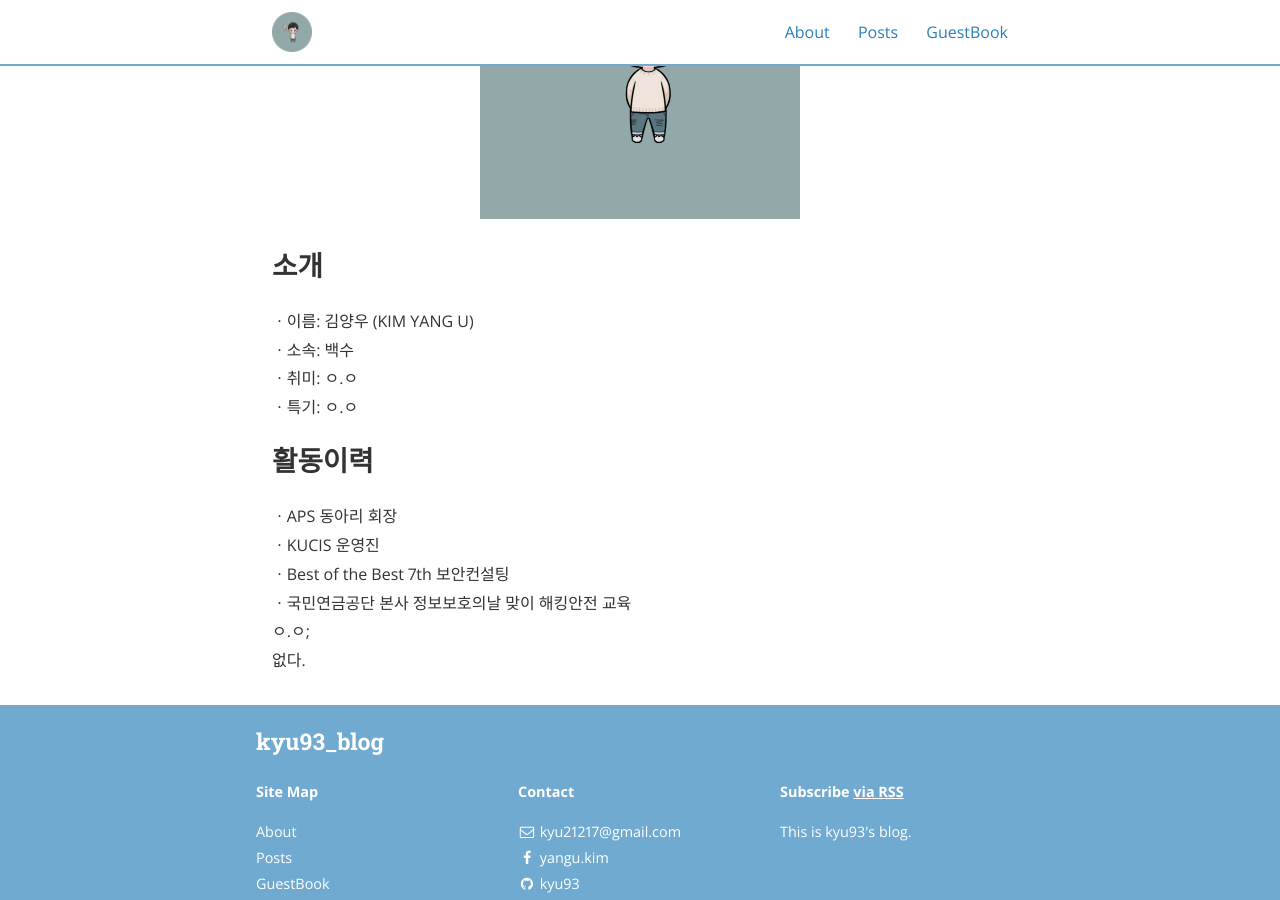
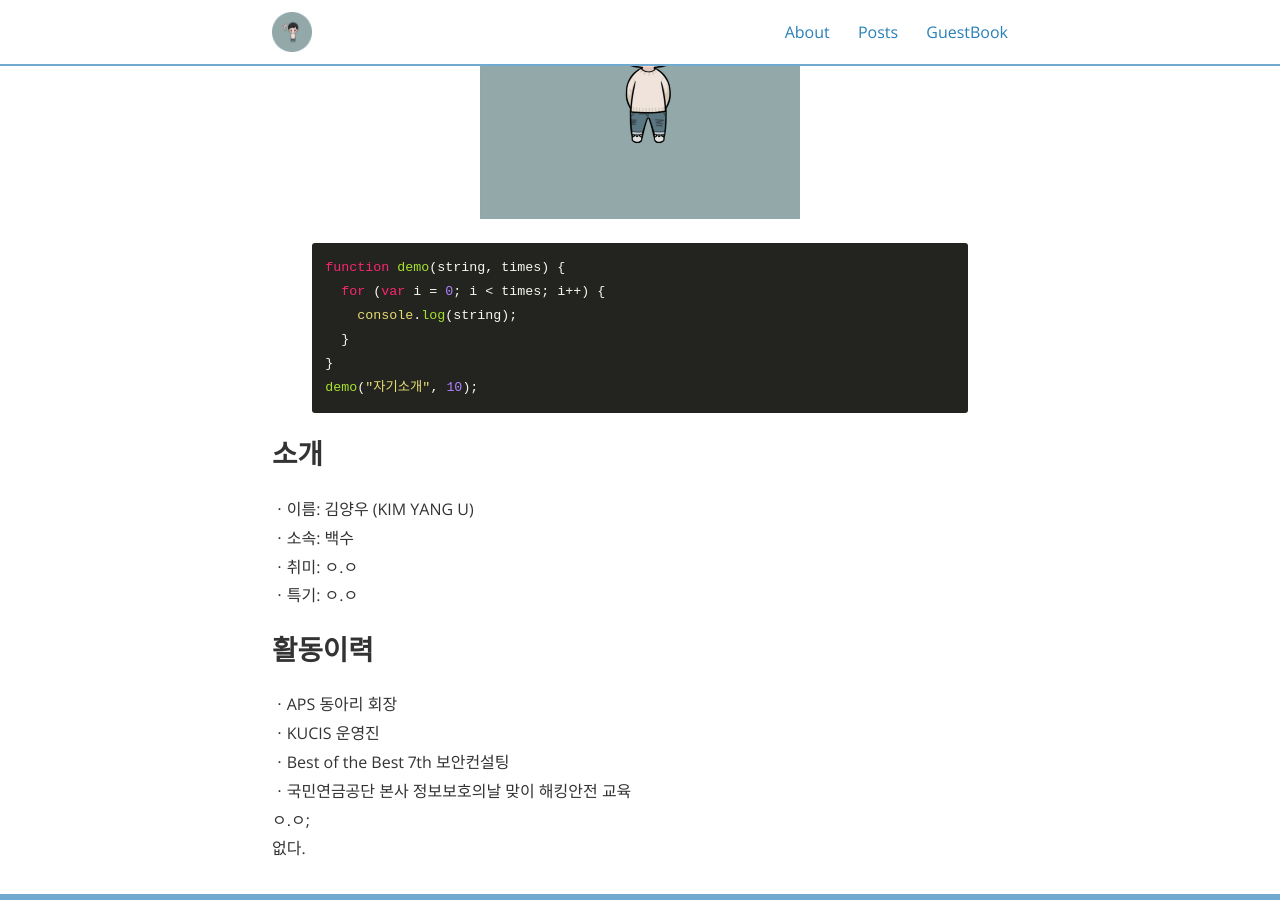
Before and after one commit to kyu93/kyu93.github.io, a Jekyll site: the page built from about.md, in a window 1280 px wide and 900 px high, scrolled down 318 px. Built offline with Jekyll 4.4.1, drawn with Linux system fonts in a browser that asks for light colours; nearby versions of some CDN libraries.

Commit message:
Update about.md

```diff
--- a/about.md
+++ b/about.md
@@ -6,6 +6,16 @@ main_nav: true
 ---
 
 ![alt text]({{ site.baseurl }}/assets/profile-placeholder.gif "Profile Picture"){:.profile}
+
+{% highlight javascript %}
+function demo(string, times) {
+  for (var i = 0; i < times; i++) {
+    console.log(string);
+  }
+}
+demo("자기소개", 10);
+{% endhighlight %}
+
 <p>
 <h2>소개</h2>
 ㆍ이름: 김양우 (KIM YANG U)<br>
```
